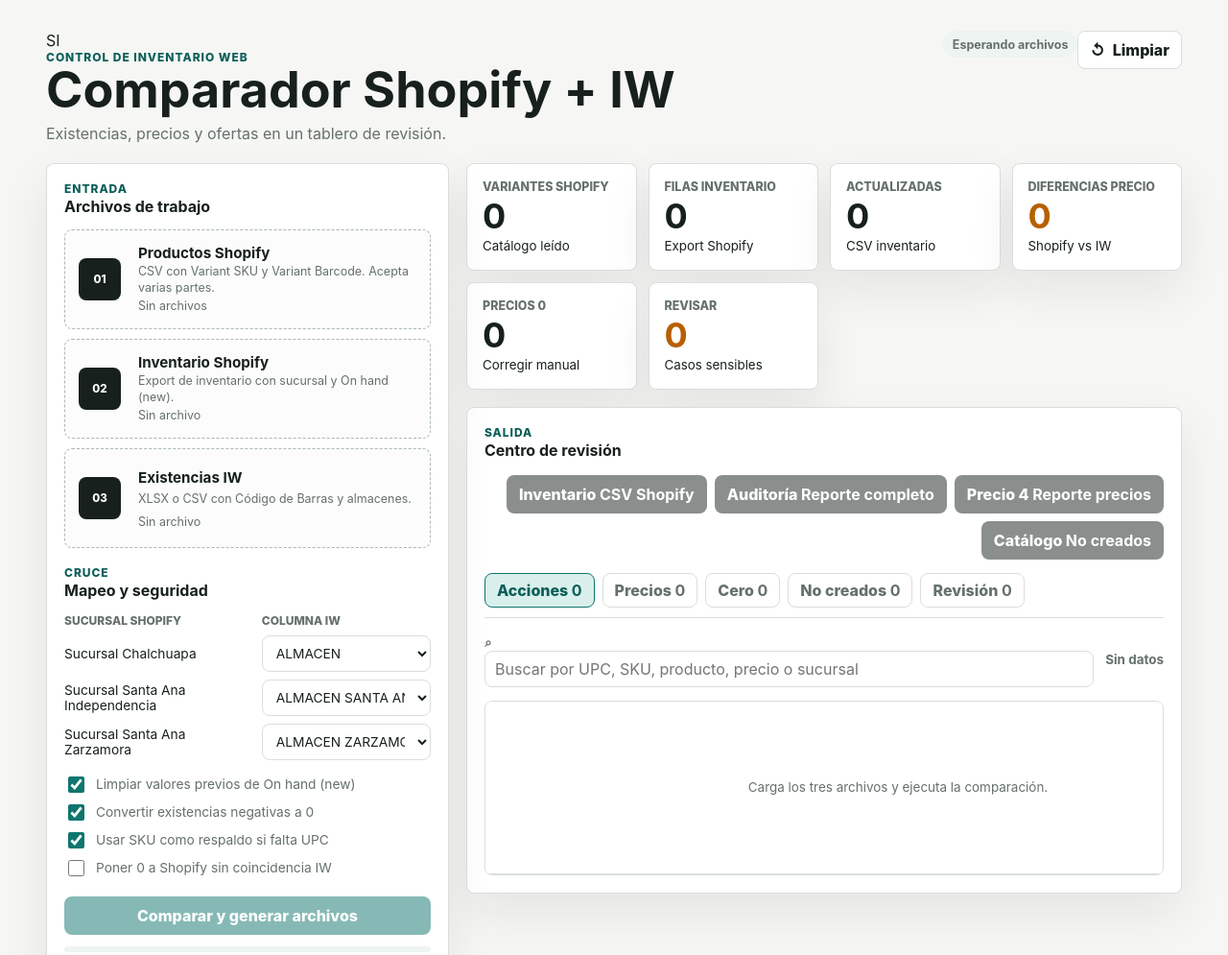
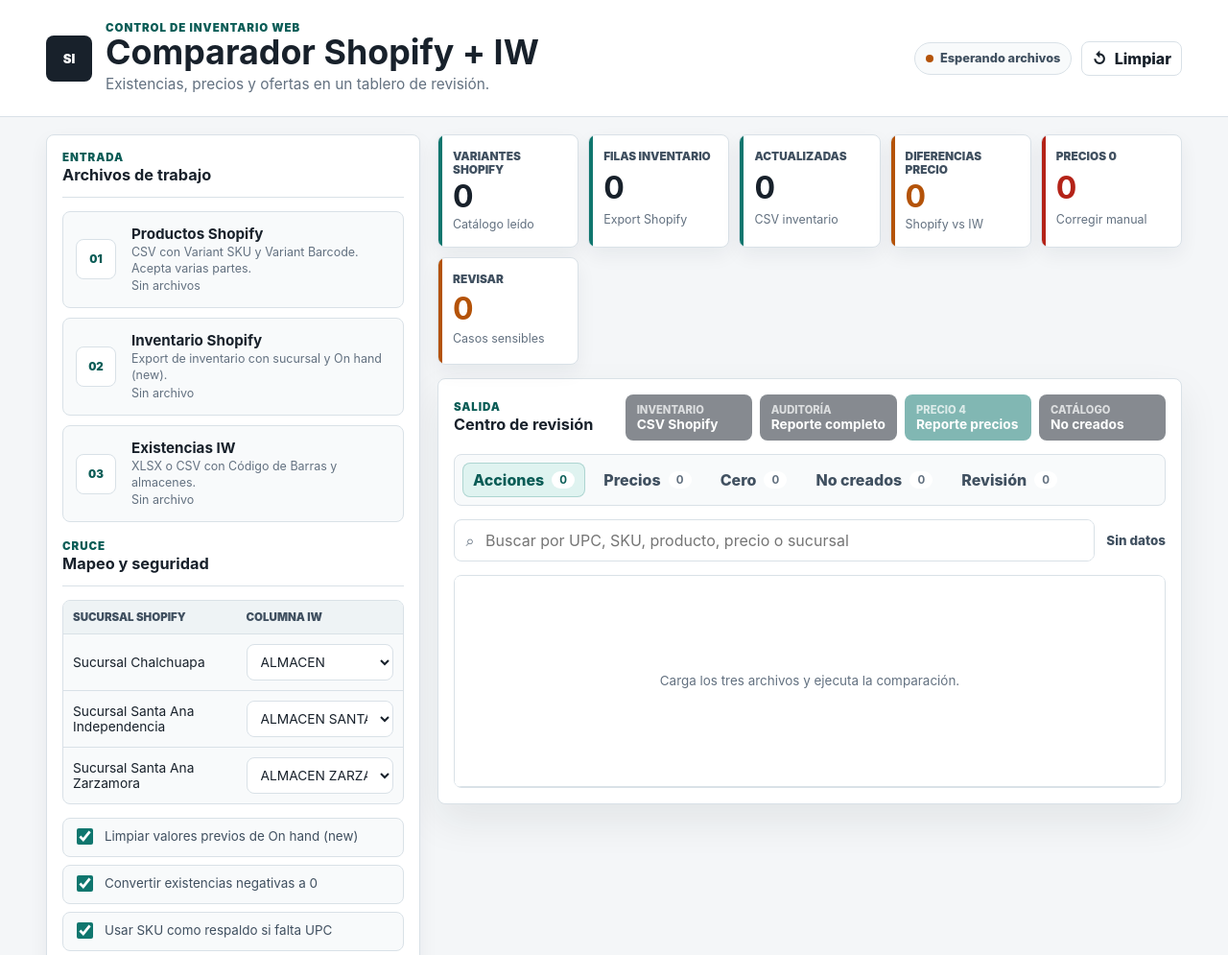
Before and after one commit to computecpart/shopify_iw, a plain HTML site: page existencias/index.html in a window 1280 px wide. Shown: the top 995 px of the page at 96% size. Drawn offline with Linux system fonts and the light colour scheme.

Commit message:
Update styles.css

```diff
--- a/existencias/styles.css
+++ b/existencias/styles.css
@@ -1,21 +1,27 @@
 :root {
   color-scheme: light;
-  --bg: #f6f7f4;
+  --bg: #f4f6f8;
   --surface: #ffffff;
-  --surface-alt: #eef4f2;
-  --ink: #17201d;
-  --muted: #65706c;
-  --line: #d8dfdb;
+  --surface-soft: #f8fafb;
+  --surface-strong: #eef3f5;
+  --ink: #18212b;
+  --muted: #637180;
+  --muted-strong: #405060;
+  --line: #d9e1e7;
+  --line-strong: #c5d0d8;
   --accent: #0f766e;
-  --accent-strong: #0b5e59;
-  --accent-soft: #d9efeb;
-  --warn: #b85f00;
-  --warn-soft: #fff0d7;
+  --accent-strong: #0a5c56;
+  --accent-soft: #dff3f0;
+  --info: #1d4ed8;
+  --info-soft: #dbeafe;
+  --warn: #b45309;
+  --warn-soft: #fff3d8;
   --danger: #b42318;
-  --danger-soft: #ffe3df;
-  --ok: #146c43;
-  --ok-soft: #def5e8;
-  --shadow: 0 20px 50px rgba(22, 31, 28, 0.08);
+  --danger-soft: #ffe4df;
+  --ok: #147347;
+  --ok-soft: #dff7e9;
+  --shadow: 0 18px 42px rgba(24, 33, 43, 0.08);
+  --shadow-soft: 0 8px 20px rgba(24, 33, 43, 0.06);
   --radius: 8px;
 }
 
@@ -23,14 +29,20 @@
   box-sizing: border-box;
 }
 
+html {
+  min-width: 320px;
+  background: var(--bg);
+}
+
 body {
   margin: 0;
-  min-width: 320px;
   background: var(--bg);
   color: var(--ink);
   font-family:
     Inter, ui-sans-serif, system-ui, -apple-system, BlinkMacSystemFont, "Segoe UI",
     sans-serif;
+  text-rendering: optimizeLegibility;
+  overflow-x: hidden;
 }
 
 button,
@@ -43,19 +55,54 @@
   cursor: pointer;
 }
 
+button:focus-visible,
+input:focus-visible,
+select:focus-visible {
+  outline: 3px solid rgba(15, 118, 110, 0.24);
+  outline-offset: 2px;
+}
+
 .app-header {
   display: flex;
+  align-items: center;
   justify-content: space-between;
-  gap: 24px;
-  padding: 32px clamp(18px, 4vw, 48px) 18px;
+  gap: 22px;
+  padding: 22px clamp(18px, 4vw, 48px);
+  background: var(--surface);
+  border-bottom: 1px solid var(--line);
+}
+
+.brand-block {
+  display: grid;
+  grid-template-columns: 48px minmax(0, 1fr);
+  align-items: center;
+  gap: 14px;
+  min-width: 0;
+}
+
+.brand-block > div {
+  min-width: 0;
+}
+
+.brand-mark {
+  display: inline-grid;
+  place-items: center;
+  width: 48px;
+  height: 48px;
+  border-radius: var(--radius);
+  background: var(--ink);
+  color: white;
+  font-size: 0.82rem;
+  font-weight: 900;
+  letter-spacing: 0;
 }
 
 .app-header h1 {
-  margin: 2px 0 8px;
+  margin: 1px 0 4px;
   max-width: 100%;
   overflow-wrap: anywhere;
-  font-size: 3.25rem;
-  line-height: 0.96;
+  font-size: clamp(1.7rem, 2.8vw, 2.7rem);
+  line-height: 1;
   letter-spacing: 0;
 }
 
@@ -63,29 +110,33 @@
   max-width: 760px;
   margin: 0;
   color: var(--muted);
-  font-size: 1rem;
-  line-height: 1.55;
+  font-size: 0.96rem;
+  line-height: 1.45;
+  overflow-wrap: anywhere;
 }
 
 .eyebrow {
   margin: 0;
   color: var(--accent-strong);
-  font-size: 0.75rem;
-  font-weight: 800;
+  font-size: 0.72rem;
+  font-weight: 900;
   letter-spacing: 0.08em;
   text-transform: uppercase;
 }
 
 .header-actions {
   display: flex;
-  align-items: flex-start;
+  align-items: center;
+  justify-content: flex-end;
+  flex-wrap: wrap;
+  gap: 10px;
 }
 
 .app-shell {
   display: grid;
-  grid-template-columns: minmax(320px, 420px) minmax(0, 1fr);
+  grid-template-columns: minmax(320px, 390px) minmax(0, 1fr);
   gap: 18px;
-  padding: 0 clamp(18px, 4vw, 48px) 36px;
+  padding: 18px clamp(18px, 4vw, 48px) 40px;
 }
 
 .panel,
@@ -93,20 +144,19 @@
   background: var(--surface);
   border: 1px solid var(--line);
   border-radius: var(--radius);
-  box-shadow: var(--shadow);
+  box-shadow: var(--shadow-soft);
 }
 
 .upload-panel {
   align-self: start;
-  padding: 18px;
-  position: sticky;
-  top: 16px;
+  padding: 16px;
+  position: relative;
 }
 
 .workspace {
   display: grid;
   align-content: start;
-  gap: 18px;
+  gap: 14px;
   min-width: 0;
 }
 
@@ -115,8 +165,13 @@
   align-items: center;
   justify-content: space-between;
   flex-wrap: wrap;
-  gap: 16px;
+  gap: 14px;
   margin-bottom: 14px;
+}
+
+.panel-heading {
+  padding-bottom: 12px;
+  border-bottom: 1px solid var(--line);
 }
 
 .section-heading.compact {
@@ -125,21 +180,41 @@
 
 .section-heading h2 {
   margin: 2px 0 0;
-  font-size: 1rem;
+  font-size: 1.02rem;
   line-height: 1.2;
 }
 
 .status-pill {
   display: inline-flex;
   align-items: center;
-  min-height: 28px;
-  padding: 4px 10px;
+  gap: 7px;
+  min-height: 34px;
+  padding: 6px 11px;
+  border: 1px solid var(--line);
   border-radius: 999px;
-  background: var(--surface-alt);
-  color: var(--muted);
-  font-size: 0.78rem;
-  font-weight: 700;
+  background: var(--surface-soft);
+  color: var(--muted-strong);
+  font-size: 0.8rem;
+  font-weight: 800;
   white-space: nowrap;
+}
+
+.status-pill::before {
+  content: "";
+  width: 8px;
+  height: 8px;
+  border-radius: 999px;
+  background: var(--warn);
+}
+
+.status-pill[data-ready="true"] {
+  border-color: rgba(20, 115, 71, 0.28);
+  background: var(--ok-soft);
+  color: var(--ok);
+}
+
+.status-pill[data-ready="true"]::before {
+  background: var(--ok);
 }
 
 .drop-grid {
@@ -149,24 +224,27 @@
 
 .drop-zone {
   display: grid;
-  grid-template-columns: 50px minmax(0, 1fr);
+  grid-template-columns: 46px minmax(0, 1fr);
   gap: 2px 12px;
   align-items: center;
-  min-height: 104px;
-  padding: 14px;
-  border: 1px dashed #aab9b3;
+  min-height: 100px;
+  padding: 13px;
+  border: 1px solid var(--line);
   border-radius: var(--radius);
-  background: #fbfcfb;
+  background: var(--surface-soft);
   transition:
     border-color 160ms ease,
     background 160ms ease,
+    box-shadow 160ms ease,
     transform 160ms ease;
 }
 
 .drop-zone:hover,
 .drop-zone:focus-within {
   border-color: var(--accent);
-  background: var(--accent-soft);
+  background: #f4fbfa;
+  box-shadow: 0 0 0 3px rgba(15, 118, 110, 0.1);
+  transform: translateY(-1px);
 }
 
 .drop-zone input {
@@ -195,13 +273,14 @@
   grid-row: span 3;
   display: inline-grid;
   place-items: center;
-  width: 44px;
-  height: 44px;
+  width: 42px;
+  height: 42px;
+  border: 1px solid var(--line);
   border-radius: var(--radius);
-  background: var(--ink);
-  color: white;
+  background: var(--surface);
+  color: var(--accent-strong);
   font-size: 0.72rem;
-  font-weight: 800;
+  font-weight: 900;
 }
 
 .file-list {
@@ -213,7 +292,11 @@
 
 .mapping-table {
   display: grid;
-  gap: 8px;
+  gap: 0;
+  overflow: hidden;
+  border: 1px solid var(--line);
+  border-radius: var(--radius);
+  background: var(--surface-soft);
 }
 
 .mapping-row {
@@ -221,39 +304,56 @@
   grid-template-columns: minmax(0, 1fr) minmax(150px, 0.9fr);
   align-items: center;
   gap: 10px;
+  padding: 10px;
+  border-top: 1px solid var(--line);
   font-size: 0.86rem;
 }
 
+.mapping-row:first-child {
+  border-top: 0;
+}
+
 .mapping-head {
-  color: var(--muted);
-  font-size: 0.75rem;
-  font-weight: 800;
+  background: var(--surface-strong);
+  color: var(--muted-strong);
+  font-size: 0.72rem;
+  font-weight: 900;
   text-transform: uppercase;
 }
 
 select,
-.table-tools input {
+.search-box input {
   width: 100%;
   min-height: 38px;
   border: 1px solid var(--line);
   border-radius: var(--radius);
-  background: white;
+  background: var(--surface);
   color: var(--ink);
   padding: 8px 10px;
+}
+
+select:hover,
+.search-box:hover input {
+  border-color: var(--line-strong);
 }
 
 .options-grid {
   display: grid;
   gap: 8px;
-  margin-top: 16px;
+  margin-top: 14px;
 }
 
 .check-option {
   display: flex;
   gap: 9px;
   align-items: flex-start;
-  color: var(--muted);
-  font-size: 0.86rem;
+  min-height: 36px;
+  padding: 9px 10px;
+  border: 1px solid var(--line);
+  border-radius: var(--radius);
+  background: var(--surface-soft);
+  color: var(--muted-strong);
+  font-size: 0.84rem;
   line-height: 1.35;
 }
 
@@ -269,35 +369,53 @@
 .icon-button {
   border: 1px solid transparent;
   border-radius: var(--radius);
-  min-height: 40px;
-  padding: 9px 12px;
-  font-weight: 800;
+  font-weight: 850;
+  letter-spacing: 0;
+  transition:
+    border-color 160ms ease,
+    background 160ms ease,
+    color 160ms ease,
+    transform 160ms ease,
+    box-shadow 160ms ease;
 }
 
 .primary-action {
   width: 100%;
-  margin-top: 18px;
+  min-height: 46px;
+  margin-top: 16px;
+  padding: 10px 12px;
   background: var(--accent);
   color: white;
+  box-shadow: 0 8px 18px rgba(15, 118, 110, 0.18);
 }
 
 .primary-action:hover {
   background: var(--accent-strong);
+  transform: translateY(-1px);
 }
 
 .primary-action:disabled,
 .export-actions button:disabled {
   cursor: not-allowed;
-  opacity: 0.5;
+  opacity: 0.52;
+  transform: none;
+  box-shadow: none;
 }
 
 .icon-button {
   display: inline-flex;
   align-items: center;
   gap: 8px;
+  min-height: 34px;
+  padding: 7px 10px;
   background: var(--surface);
   border-color: var(--line);
   color: var(--ink);
+}
+
+.icon-button:hover {
+  border-color: var(--accent);
+  color: var(--accent-strong);
 }
 
 .process-message {
@@ -308,12 +426,16 @@
   line-height: 1.35;
 }
 
+.process-message[data-tone="error"] {
+  color: var(--danger);
+}
+
 .progress-track {
-  height: 6px;
+  height: 7px;
   margin-top: 12px;
   overflow: hidden;
   border-radius: 999px;
-  background: var(--surface-alt);
+  background: var(--surface-strong);
 }
 
 .progress-track span {
@@ -325,39 +447,79 @@
   transition: width 220ms ease;
 }
 
+.is-busy .progress-track span {
+  box-shadow: 0 0 0 1px rgba(15, 118, 110, 0.14);
+}
+
+.safety-note {
+  margin: 9px 0 0;
+  color: var(--muted);
+  font-size: 0.78rem;
+  line-height: 1.35;
+}
+
 .metrics-grid {
   display: grid;
-  grid-template-columns: repeat(4, minmax(0, 1fr));
+  grid-template-columns: repeat(auto-fit, minmax(132px, 1fr));
   align-self: start;
-  gap: 12px;
+  gap: 10px;
 }
 
 .metric {
+  position: relative;
   display: grid;
-  gap: 4px;
+  gap: 5px;
   min-height: 112px;
-  padding: 16px;
+  padding: 15px;
+  overflow: hidden;
+}
+
+.metric::before {
+  content: "";
+  position: absolute;
+  inset: 0 auto 0 0;
+  width: 4px;
+  background: var(--accent);
+}
+
+.metric.attention::before {
+  background: var(--warn);
+}
+
+.metric.danger::before {
+  background: var(--danger);
 }
 
 .metric span {
-  color: var(--muted);
-  font-size: 0.78rem;
-  font-weight: 800;
+  color: var(--muted-strong);
+  font-size: 0.74rem;
+  font-weight: 900;
   text-transform: uppercase;
 }
 
 .metric strong {
-  font-size: 2.25rem;
+  font-size: clamp(1.75rem, 2.5vw, 2.4rem);
   line-height: 1;
+}
+
+.metric small {
+  color: var(--muted);
+  font-size: 0.78rem;
+  line-height: 1.25;
 }
 
 .metric.attention strong {
   color: var(--warn);
 }
 
+.metric.danger strong {
+  color: var(--danger);
+}
+
 .results-panel {
   min-width: 0;
-  padding: 18px;
+  padding: 16px;
+  box-shadow: var(--shadow);
 }
 
 .export-actions {
@@ -368,31 +530,83 @@
 }
 
 .export-actions button {
+  display: grid;
+  gap: 1px;
+  min-width: 132px;
+  min-height: 48px;
+  padding: 8px 11px;
+  text-align: left;
   background: var(--ink);
   color: white;
+}
+
+.export-actions button span {
+  color: rgba(255, 255, 255, 0.72);
+  font-size: 0.7rem;
+  font-weight: 800;
+  text-transform: uppercase;
+}
+
+.export-actions button strong {
+  font-size: 0.86rem;
+  line-height: 1.1;
+}
+
+.export-actions button:hover {
+  transform: translateY(-1px);
+  box-shadow: var(--shadow-soft);
+}
+
+.export-actions button:nth-child(3) {
+  background: var(--accent);
 }
 
 .tabs {
   display: flex;
   flex-wrap: wrap;
   gap: 8px;
-  border-bottom: 1px solid var(--line);
-  padding-bottom: 10px;
+  padding: 8px;
+  border: 1px solid var(--line);
+  border-radius: var(--radius);
+  background: var(--surface-soft);
 }
 
 .tab {
-  border: 1px solid var(--line);
+  display: inline-flex;
+  align-items: center;
+  gap: 8px;
+  min-height: 36px;
+  border: 1px solid transparent;
   border-radius: var(--radius);
-  background: white;
+  background: transparent;
+  color: var(--muted-strong);
+  padding: 7px 10px;
+  font-weight: 850;
+}
+
+.tab strong {
+  min-width: 24px;
+  padding: 2px 7px;
+  border-radius: 999px;
+  background: var(--surface);
   color: var(--muted);
-  min-height: 36px;
-  padding: 7px 12px;
-  font-weight: 800;
+  font-size: 0.72rem;
+  text-align: center;
+}
+
+.tab:hover {
+  background: var(--surface);
+  border-color: var(--line);
 }
 
 .tab.active {
-  border-color: var(--accent);
+  border-color: rgba(15, 118, 110, 0.24);
   background: var(--accent-soft);
+  color: var(--accent-strong);
+}
+
+.tab.active strong {
+  background: var(--surface);
   color: var(--accent-strong);
 }
 
@@ -404,10 +618,36 @@
   margin: 14px 0;
 }
 
-.table-tools span {
+.search-box {
+  display: grid;
+  grid-template-columns: 32px minmax(0, 1fr);
+  align-items: center;
+  min-height: 42px;
+  border: 1px solid var(--line);
+  border-radius: var(--radius);
+  background: var(--surface);
+  overflow: hidden;
+}
+
+.search-box span {
+  display: grid;
+  place-items: center;
+  height: 100%;
   color: var(--muted);
+  font-size: 1rem;
+}
+
+.search-box input {
+  min-height: 42px;
+  border: 0;
+  border-radius: 0;
+  padding-left: 0;
+}
+
+.table-tools > span {
+  color: var(--muted-strong);
   font-size: 0.84rem;
-  font-weight: 700;
+  font-weight: 800;
   white-space: nowrap;
 }
 
@@ -416,19 +656,24 @@
   max-height: 68vh;
   border: 1px solid var(--line);
   border-radius: var(--radius);
+  background: var(--surface);
 }
 
 table {
   width: 100%;
   border-collapse: separate;
   border-spacing: 0;
-  min-width: 860px;
-  background: white;
+  min-width: 1180px;
+  background: var(--surface);
+}
+
+table.is-empty {
+  min-width: 0;
 }
 
 th,
 td {
-  padding: 10px 12px;
+  padding: 11px 12px;
   border-bottom: 1px solid var(--line);
   text-align: left;
   vertical-align: top;
@@ -438,23 +683,49 @@
 th {
   position: sticky;
   top: 0;
-  z-index: 1;
-  background: #f9faf9;
-  color: var(--muted);
-  font-size: 0.72rem;
-  font-weight: 900;
+  z-index: 3;
+  background: var(--surface-strong);
+  color: var(--muted-strong);
+  font-size: 0.7rem;
+  font-weight: 950;
   text-transform: uppercase;
 }
 
+th:first-child,
+td:first-child {
+  position: sticky;
+  left: 0;
+  z-index: 2;
+  background: inherit;
+}
+
+th:first-child {
+  z-index: 4;
+  background: var(--surface-strong);
+}
+
+tbody tr:nth-child(even) td {
+  background: #fbfcfd;
+}
+
+tbody td {
+  background: var(--surface);
+}
+
 tbody tr:hover td {
-  background: #fbfcfb;
+  background: #f2f8f7;
+}
+
+td:first-child {
+  box-shadow: 1px 0 0 var(--line);
 }
 
 .empty-state {
-  height: 180px;
+  height: 220px;
   color: var(--muted);
   text-align: center;
   vertical-align: middle;
+  background: var(--surface) !important;
 }
 
 .tag {
@@ -463,8 +734,8 @@
   min-height: 24px;
   padding: 3px 8px;
   border-radius: 999px;
-  font-size: 0.72rem;
-  font-weight: 900;
+  font-size: 0.7rem;
+  font-weight: 950;
   text-transform: uppercase;
   white-space: nowrap;
 }
@@ -479,6 +750,11 @@
   color: var(--warn);
 }
 
+.tag.info {
+  background: var(--info-soft);
+  color: var(--info);
+}
+
 .tag.danger {
   background: var(--danger-soft);
   color: var(--danger);
@@ -490,37 +766,56 @@
   font-size: 0.8rem;
 }
 
-@media (max-width: 1080px) {
-  .app-header h1 {
-    font-size: 2.65rem;
-  }
-
+@media (max-width: 1180px) {
   .app-shell {
     grid-template-columns: 1fr;
   }
 
   .upload-panel {
-    position: static;
+    position: relative;
   }
 }
 
 @media (max-width: 760px) {
   .app-header {
+    align-items: stretch;
     flex-direction: column;
-    padding-top: 22px;
+    padding-top: 18px;
   }
 
   .app-header h1 {
-    font-size: 2rem;
-    line-height: 1.05;
+    font-size: 1.55rem;
+    line-height: 1.08;
+  }
+
+  .subhead {
+    width: min(100%, 245px);
+    max-width: 245px;
+  }
+
+  .brand-block {
+    grid-template-columns: 42px minmax(0, 1fr);
+  }
+
+  .brand-mark {
+    width: 42px;
+    height: 42px;
+  }
+
+  .header-actions {
+    justify-content: flex-start;
+  }
+
+  .app-shell {
+    padding-inline: 12px;
   }
 
   .metrics-grid {
     grid-template-columns: repeat(2, minmax(0, 1fr));
   }
 
-  .metric strong {
-    font-size: 1.8rem;
+  .metric {
+    min-height: 104px;
   }
 
   .mapping-row,
@@ -531,4 +826,23 @@
   .export-actions {
     justify-content: flex-start;
   }
+
+  .export-actions button {
+    min-width: min(100%, 156px);
+  }
 }
+
+@media (max-width: 520px) {
+  .metrics-grid {
+    grid-template-columns: 1fr;
+  }
+
+  .drop-zone {
+    grid-template-columns: 40px minmax(0, 1fr);
+  }
+
+  .drop-icon {
+    width: 38px;
+    height: 38px;
+  }
+}
```
